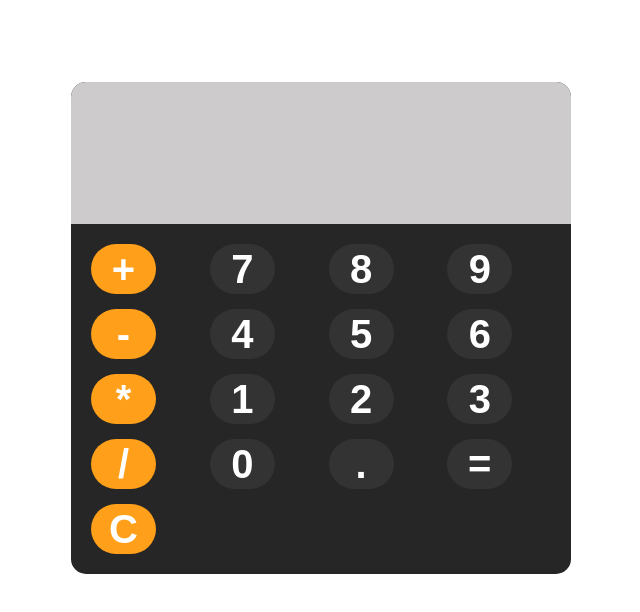
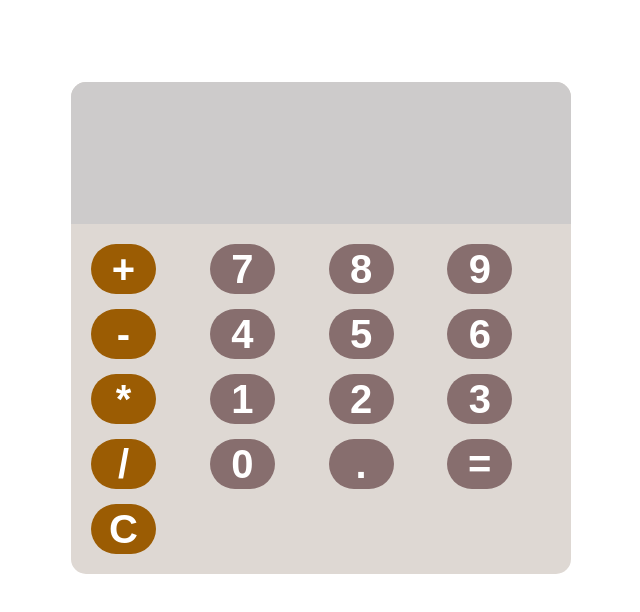
Before and after one commit to RyanCowenAlcaraz/Calculator2, a plain HTML site: page index.html in a window 1280 px wide. Shown: the whole page, without its empty margins (319-959 px from the left). Drawn offline with Linux system fonts and the light colour scheme.

Commit message:
Update calculator.css

```diff
--- a/calculator.css
+++ b/calculator.css
@@ -6,7 +6,7 @@ body {
 }
 
 .calculator {
-  background-color: hsl(0, 0%, 15%);
+  background-color: hsl(25, 15%, 85%);
   border-radius: 15px;
   max-width: 500px;
   overflow: hidden;
@@ -34,7 +34,7 @@ button {
   height: 50px;
   border-radius: 100px;
   border: none;
-  background-color: hsl(0, 0%, 20%);
+  background-color: hsl(0, 10%, 48%);
   color: white;
   font-size: 2.5rem;
   font-weight: bold;
@@ -50,7 +50,7 @@ button:active {
 }
 
 .operator-btn {
-  background-color: hsl(35, 100%, 55%);
+  background-color: hsl(35, 96%, 31%);
 }
 
 .operator-btn:hover {
```
